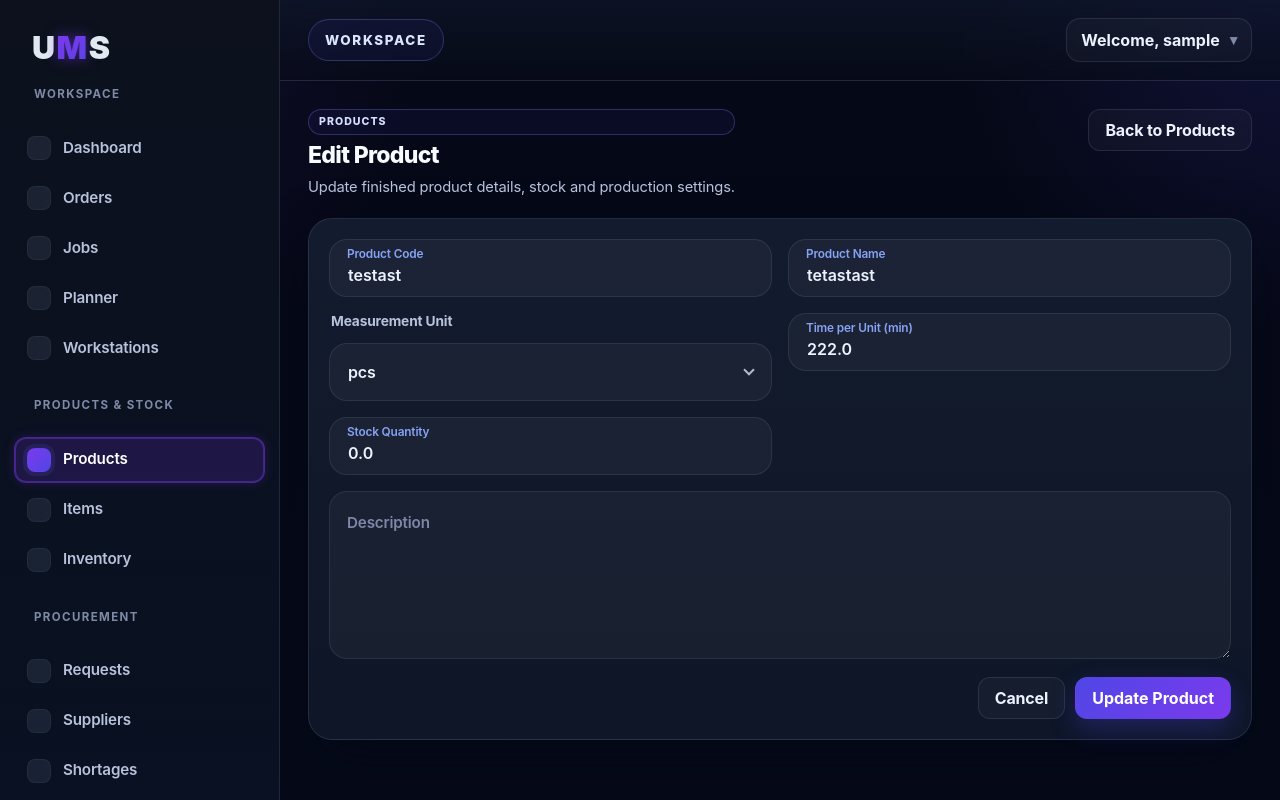
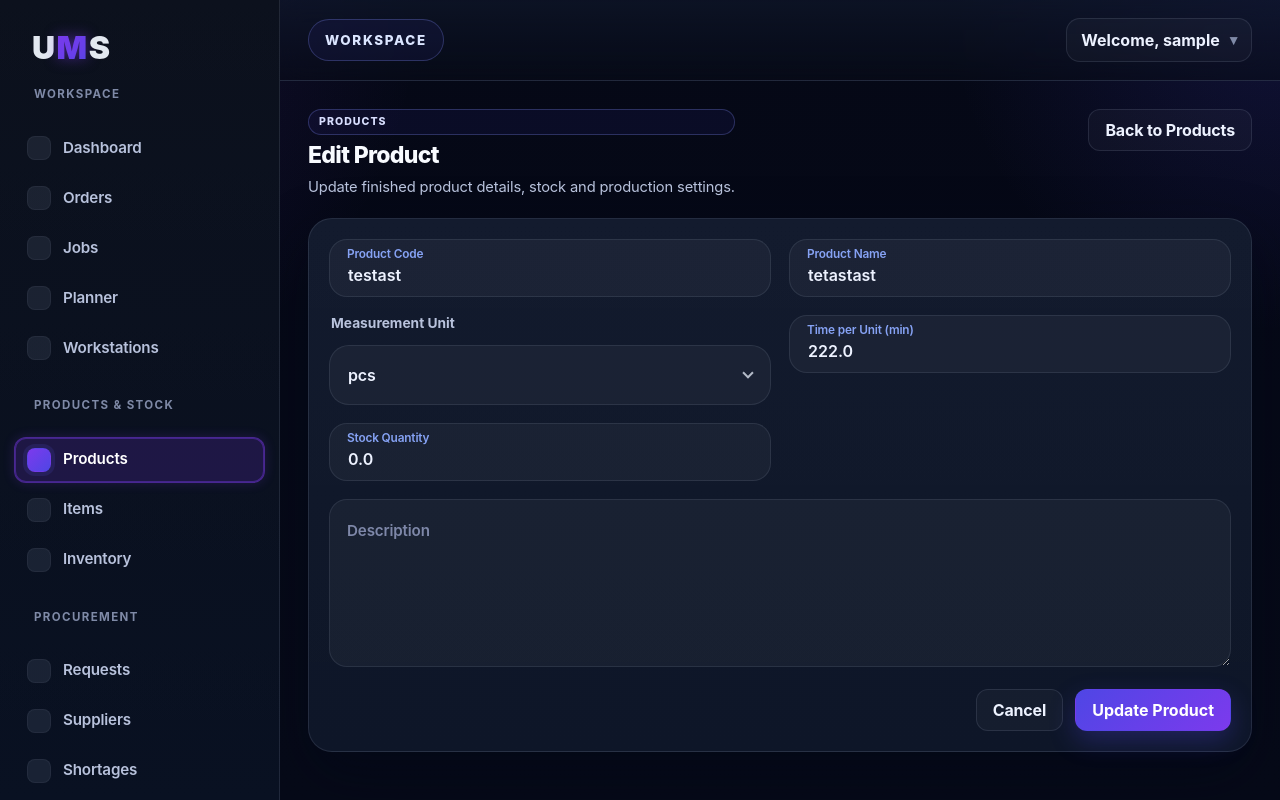
Before and after one commit to bracekk/UMS-Unity-Manufacturing-Solutions, a Flask app: page /products/edit/1 in a window 1280 px wide. Run offline with Flask 3, Linux system fonts and the light colour scheme; a user stored in the database is signed in; data comes from the database, SQL or seed files in the repository; some libraries are stand-ins or nearby versions.

Commit message:
Update edit_product.html

```diff
--- a/templates/edit_product.html
+++ b/templates/edit_product.html
@@ -15,9 +15,9 @@
   </div>
 </div>
 
-<div class="dashboard-form-card product-form-card">
-  <form method="POST" class="order-form">
-    <div class="form-grid form-grid-2">
+<div class="dashboard-form-card product-form-card product-form-shell">
+  <form method="POST" class="order-form product-clean-form">
+    <div class="form-grid form-grid-2 product-form-grid">
       <div class="form-group floating-group">
         <input
           type="text"
@@ -42,19 +42,19 @@
         <label for="product_name">Product Name</label>
       </div>
 
-      <div class="form-group">
+      <div class="form-group product-select-group">
         <label>Measurement Unit</label>
 
         <div class="custom-select" data-name="measurement_unit">
-          <div class="custom-select-trigger" tabindex="0">
+          <div class="custom-select-trigger" tabindex="0" role="button" aria-label="Select measurement unit">
             <span>{{ product.measurement_unit }}</span>
           </div>
 
           <div class="custom-options">
-            <div class="custom-option" data-value="pcs">pcs</div>
-            <div class="custom-option" data-value="m">m</div>
-            <div class="custom-option" data-value="m2">m2</div>
-            <div class="custom-option" data-value="liter">liter</div>
+            <div class="custom-option {% if product.measurement_unit == 'pcs' %}selected{% endif %}" data-value="pcs">pcs</div>
+            <div class="custom-option {% if product.measurement_unit == 'm' %}selected{% endif %}" data-value="m">m</div>
+            <div class="custom-option {% if product.measurement_unit == 'm2' %}selected{% endif %}" data-value="m2">m2</div>
+            <div class="custom-option {% if product.measurement_unit == 'liter' %}selected{% endif %}" data-value="liter">liter</div>
           </div>
 
           <input type="hidden" name="measurement_unit" value="{{ product.measurement_unit }}">
@@ -88,7 +88,7 @@
         <label for="stock_quantity">Stock Quantity</label>
       </div>
 
-      <div class="form-group form-group-full floating-group">
+      <div class="form-group form-group-full floating-group product-description-group">
         <textarea
           id="description"
           name="description"
@@ -99,7 +99,7 @@
       </div>
     </div>
 
-    <div class="form-actions">
+    <div class="form-actions product-form-actions">
       <a href="{{ url_for('products') }}" class="dashboard-btn secondary">Cancel</a>
       <button type="submit" class="dashboard-btn primary">Update Product</button>
     </div>
```
